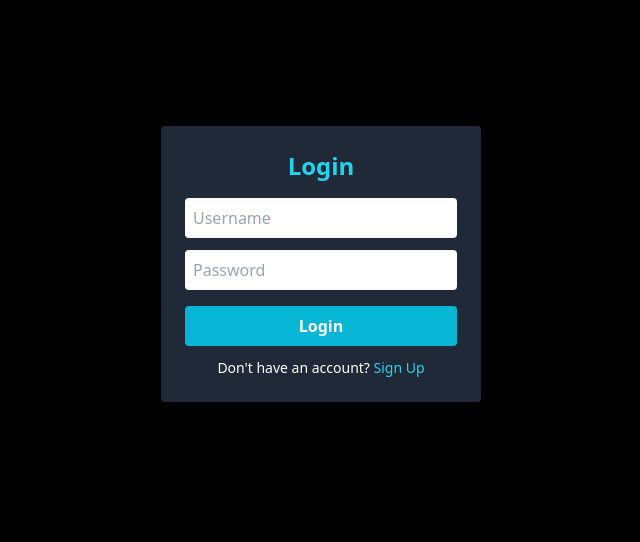
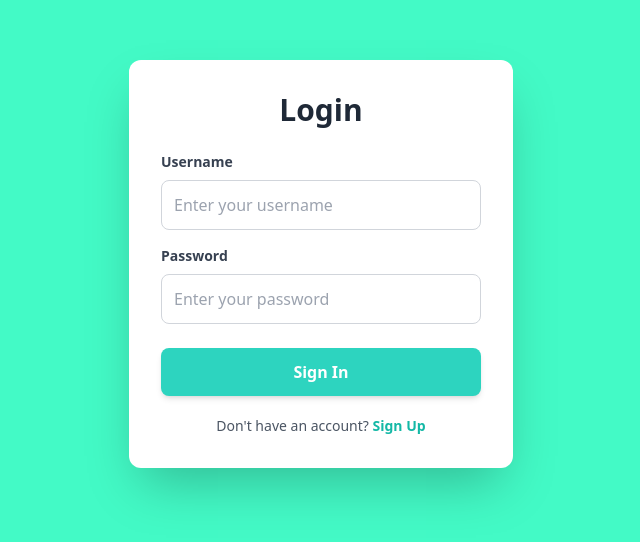
Before and after one commit to Raju7061/Project, a React (Create React App) app in the folder portfolio/Development/frontend/: page / in a window 1280 px wide. Shown: the part 136-678 px from the top of the page, without its empty margins (319-959 px from the left). Built offline with nearby package versions, Linux system fonts and the light colour scheme.

Commit message:
updated background-color

```diff
--- a/portfolio/Development/frontend/src/pages/Login.jsx
+++ b/portfolio/Development/frontend/src/pages/Login.jsx
@@ -1,11 +1,8 @@
 import React, { useState } from "react";
 import { useNavigate } from "react-router-dom";
 
-// Kyunki ab hum pods use  kar rahe, isliye  ye address dena hoga
-// u
-const API_BASE = "/api/auth" ;
-
-//const API_BASE = "http://localhost:5000/api/auth";   local pe chalane ke lie use this mins
+// Using relative path for Pods/Nginx ingress, or localhost for local dev
+const API_BASE = "/api/auth";
 
 function Login() {
   const navigate = useNavigate();
@@ -23,18 +20,14 @@ function Login() {
 
   const handleLogin = async (e) => {
     e.preventDefault();
-
     try {
       const res = await fetch(API_BASE + "/login", {
         method: "POST",
-        headers: {
-          "Content-Type": "application/json",
-        },
+        headers: { "Content-Type": "application/json" },
         body: JSON.stringify(formData),
       });
 
       const data = await res.json();
-
       if (!res.ok) {
         alert(data.error || "Login failed");
         return;
@@ -42,45 +35,54 @@ function Login() {
 
       localStorage.setItem("token", data.token);
       localStorage.setItem("user", JSON.stringify(data.user));
-
       navigate("/home");
     } catch (err) {
       console.error("Connection Error:", err);
-      alert("Cannot connect to server. Check if backend is running on port 5000.");
+      alert("Cannot connect to server. Check your API configuration.");
     }
   };
 
   return (
-    <div className="flex justify-center items-center h-screen bg-black text-white">
-      <form onSubmit={handleLogin} className="bg-gray-800 p-6 rounded w-80 shadow-lg">
-        <h2 className="text-2xl mb-4 text-center font-bold text-cyan-400">Login</h2>
+    /* Background color set to #43FAC6 using Tailwind arbitrary value */
+    <div className="flex justify-center items-center h-screen bg-[#43FAC6]">
+      <form onSubmit={handleLogin} className="bg-white p-8 rounded-xl w-96 shadow-2xl">
+        <h2 className="text-3xl mb-6 text-center font-bold text-gray-800">Login</h2>
 
+        <div className="mb-4">
+          <label className="block text-gray-700 text-sm font-bold mb-2">Username</label>
           <input
             type="text"
             name="username"
-          placeholder="Username"
-          className="w-full p-2 mb-3 text-black rounded outline-none"
+            placeholder="Enter your username"
+            className="w-full p-3 border border-gray-300 rounded-lg focus:ring-2 focus:ring-[#43FAC6] outline-none text-black"
             onChange={handleChange}
             required
           />
+        </div>
 
+        <div className="mb-6">
+          <label className="block text-gray-700 text-sm font-bold mb-2">Password</label>
           <input
             type="password"
             name="password"
-          placeholder="Password"
-          className="w-full p-2 mb-4 text-black rounded outline-none"
+            placeholder="Enter your password"
+            className="w-full p-3 border border-gray-300 rounded-lg focus:ring-2 focus:ring-[#43FAC6] outline-none text-black"
             onChange={handleChange}
             required
           />
+        </div>
 
-        <button type="submit" className="w-full bg-cyan-500 py-2 rounded font-bold hover:bg-cyan-600 transition">
-          Login
+        <button
+          type="submit"
+          className="w-full bg-[#2dd4bf] text-white py-3 rounded-lg font-bold hover:bg-[#14b8a6] transition-all shadow-md"
+        >
+          Sign In
         </button>
 
-        <p className="text-sm mt-3 text-center">
+        <p className="text-sm mt-5 text-center text-gray-600">
           Don't have an account?{" "}
           <span
-            className="text-cyan-400 cursor-pointer hover:underline"
+            className="text-[#14b8a6] font-bold cursor-pointer hover:underline"
             onClick={() => navigate("/signup")}
           >
             Sign Up
```
Lines whose indentation alone changed are shown as unchanged.
